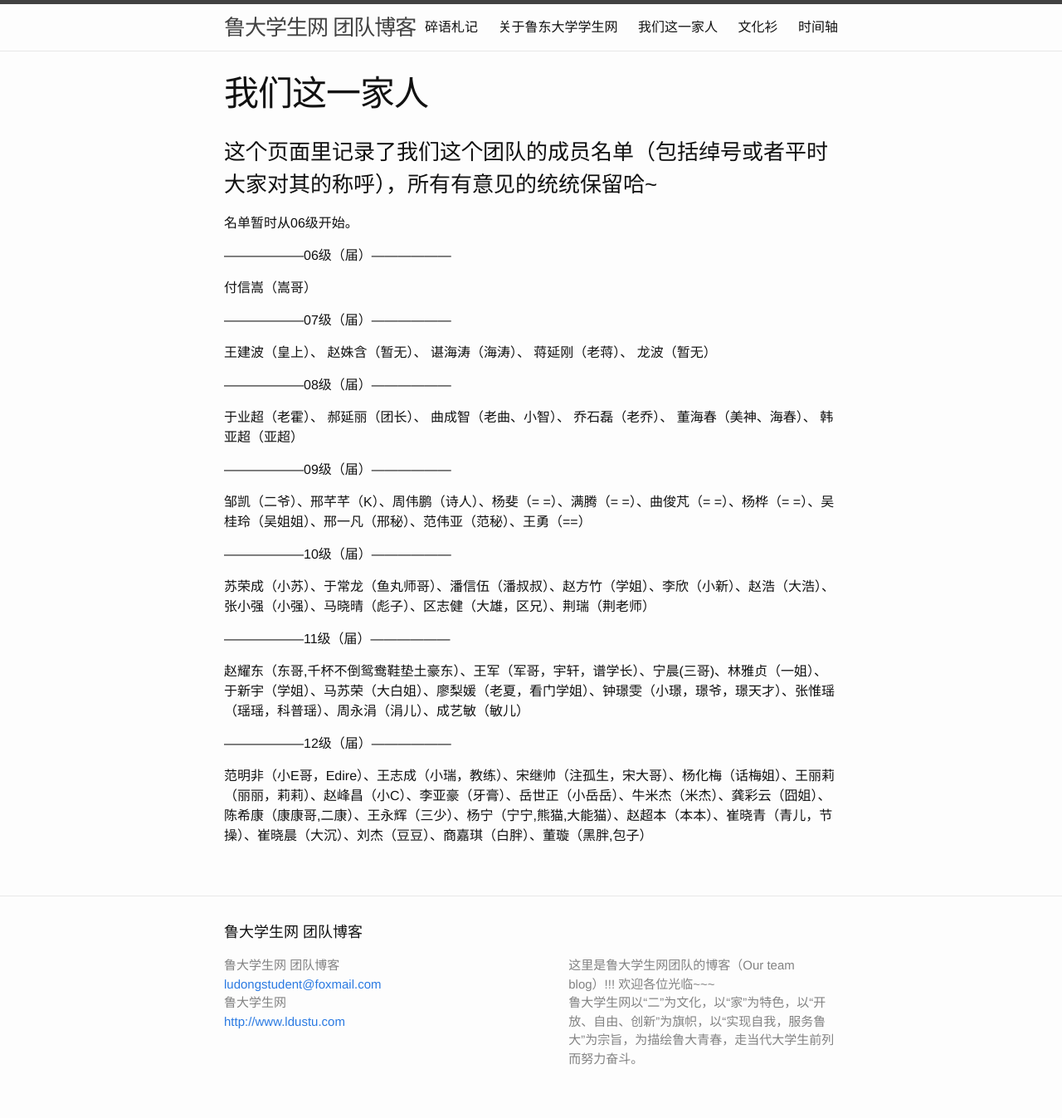
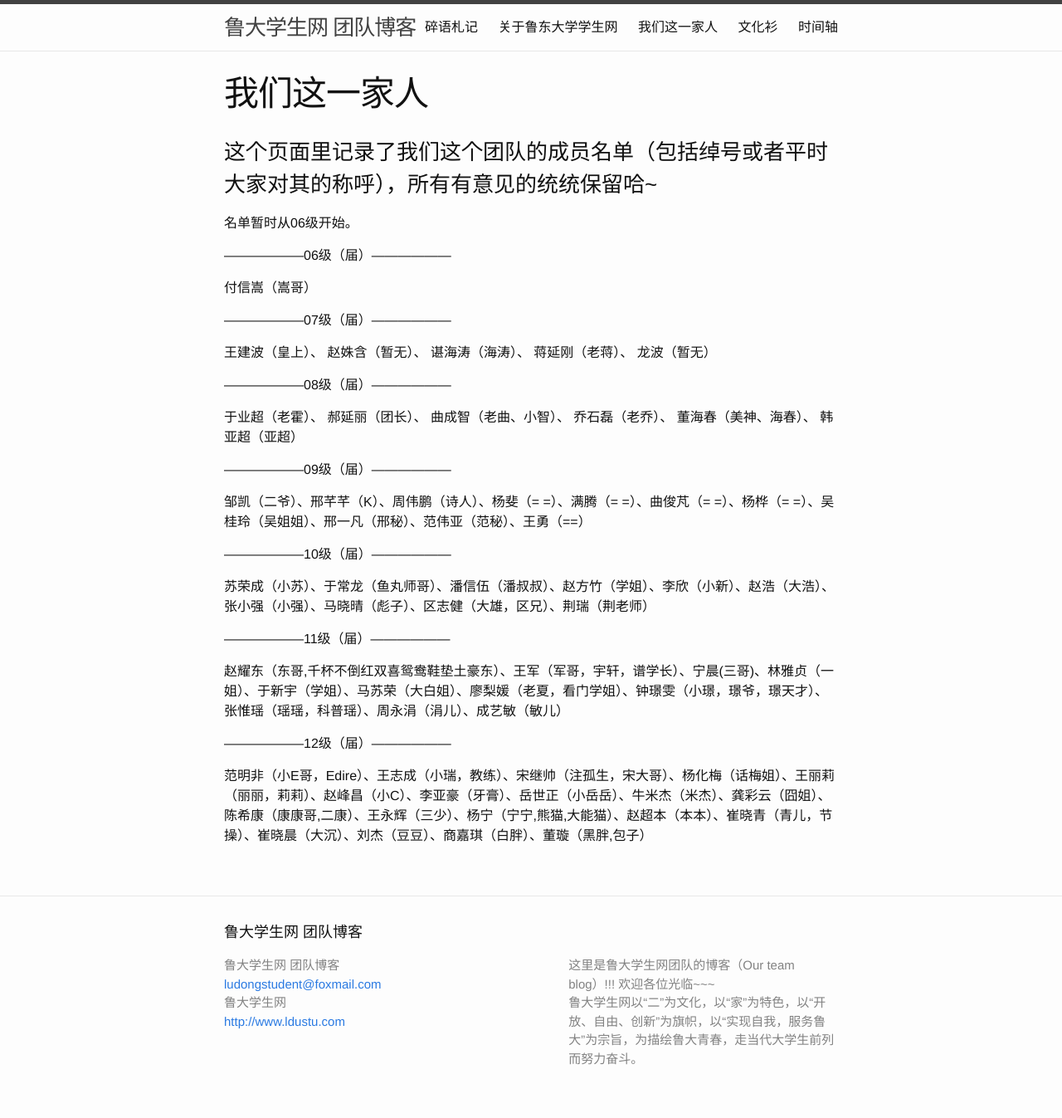
Before and after one commit to ldsn/sailboat, a Jekyll site: the page built from pages/family/index.markdown, in a window 1280 px wide. Shown: the whole page at 83% size. Built offline with Jekyll 4.4.1, drawn with Linux system fonts in a browser that asks for light colours; comment, search, counter and statistics services are not loaded.

Commit message:
Update index.markdown

```diff
--- a/pages/family/index.markdown
+++ b/pages/family/index.markdown
@@ -36,7 +36,7 @@
 
 ——————11级（届）——————
 
-赵耀东（东哥,千杯不倒鸳鸯鞋垫土豪东）、王军（军哥，宇轩，谱学长）、宁晨(三哥)、林雅贞（一姐）、于新宇（学姐）、马苏荣（大白姐）、廖梨媛（老夏，看门学姐）、钟璟雯（小璟，璟爷，璟天才）、张惟瑶（瑶瑶，科普瑶）、周永涓（涓儿）、成艺敏（敏儿）
+赵耀东（东哥,千杯不倒红双喜鸳鸯鞋垫土豪东）、王军（军哥，宇轩，谱学长）、宁晨(三哥)、林雅贞（一姐）、于新宇（学姐）、马苏荣（大白姐）、廖梨媛（老夏，看门学姐）、钟璟雯（小璟，璟爷，璟天才）、张惟瑶（瑶瑶，科普瑶）、周永涓（涓儿）、成艺敏（敏儿）
 
 ——————12级（届）——————
 
```
